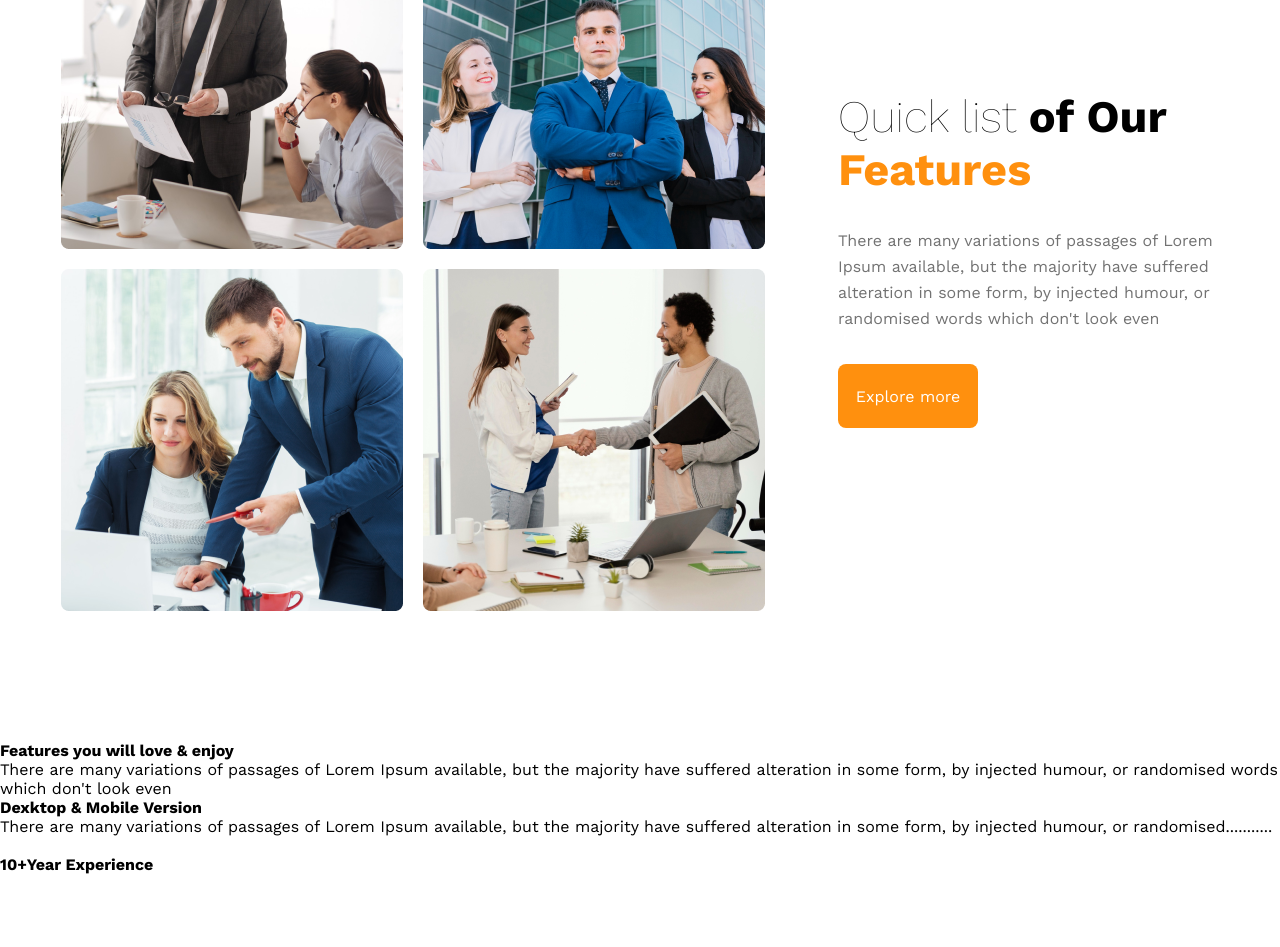
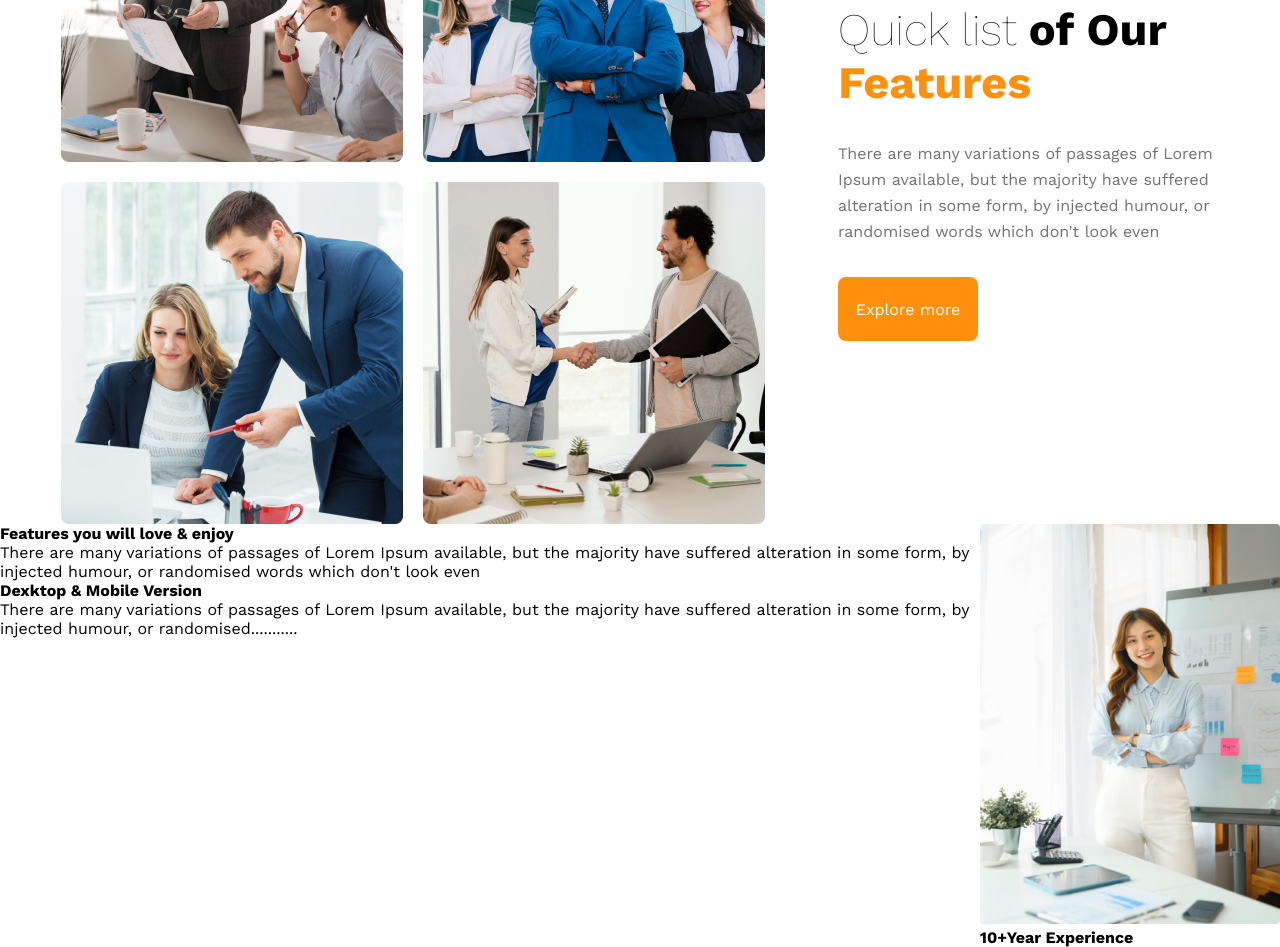
Before and after one commit to saodialhasanjubraj/architects-website-desing, a plain HTML site: page index.html in a window 1280 px wide. Shown: the part 1502-2449 px from the top of the page. Before the commit the page ends 2376 px from the top, so only its background shows below. Drawn offline with nearby package versions, Linux system fonts and the light colour scheme; files whose address does not match are found by name.

Commit message:
new added

```diff
--- a/index.html
+++ b/index.html
@@ -48,8 +48,8 @@
             </div>
         </section>
 
-        <section class="experience f-col">
-            <div class="experienceText">
+        <section class="experience flex f_center">
+            <div class="experienceText f-col">
                 <h1>Features you will love & enjoy</h1>
                 <p>There are many variations of passages of Lorem Ipsum available, but the majority have suffered
                     alteration in some form, by injected humour, or randomised words which don't look even</p>
@@ -63,7 +63,7 @@
             </div>
 
             <div class="experience_Image_part">
-                <img src="" alt="" srcset="">
+                <img src="/images/architect.png" height="400px" width="300px" alt="" srcset="">
                 <h1>10+Year
                    <span>Experience</span></h1>
             </div>
--- a/style/style.css
+++ b/style/style.css
@@ -114,12 +114,16 @@ nav{
  /* header End */}
 
  /* main Star From here==>> */
-
+main{
+    max-width: 1400px;
+    margin: auto;
+}
  .quickListOfOurFeatures{
     width: 100%;
     padding: 0 61px;
     margin:  87px 0 130px 0;
     gap: 73px;
+    margin: auto;
     .imges{
        display: grid;
        grid-template-columns: repeat(2, 1fr);
@@ -127,6 +131,7 @@ nav{
 
     }
 .text{
+    width: 537px;
     gap: 32px;
     h1{
         font-size: 45px;
@@ -156,6 +161,10 @@ nav{
  }
 
 
+
+/* *************************************** */
+
+
 .experience{
 
 }
```
